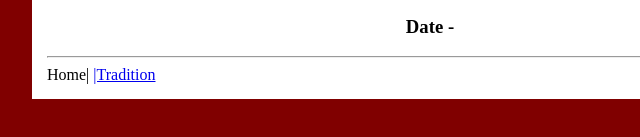
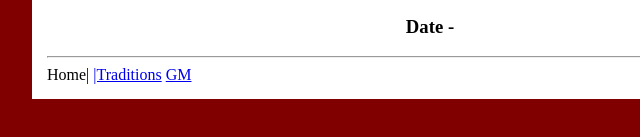
Before and after one commit to sood-raghav/ITSM-209-Project, a plain HTML site: page Texas A&M Website/index.html in a window 1280 px wide. Shown: the part 199-336 px from the top of the page, 210-850 px from the left. Drawn offline with Linux system fonts and the light colour scheme.

Commit message:
modify index

```diff
--- a/Texas A&M Website/index.html
+++ b/Texas A&M Website/index.html
@@ -24,8 +24,8 @@
           </center>
           <hr>
           <a>Home|</a>
-          <a href="oldandnewtraditions.html">|Tradition</a>
-          <a></a>
+          <a href="oldandnewtraditions.html">|Traditions</a>
+          <a href="groupmembers.html">GM</a>
         </td>
       </tr>
     </table>
```
